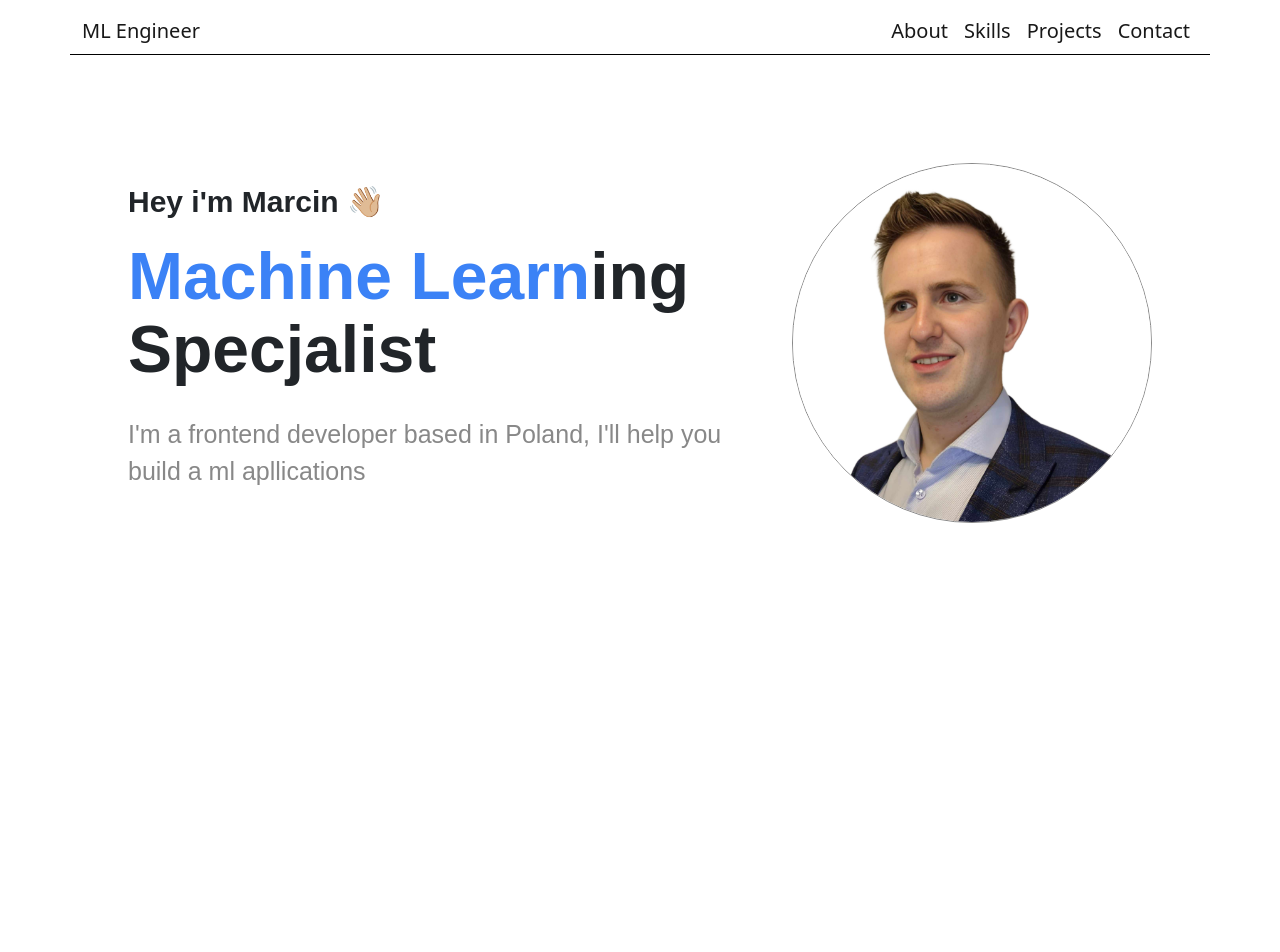
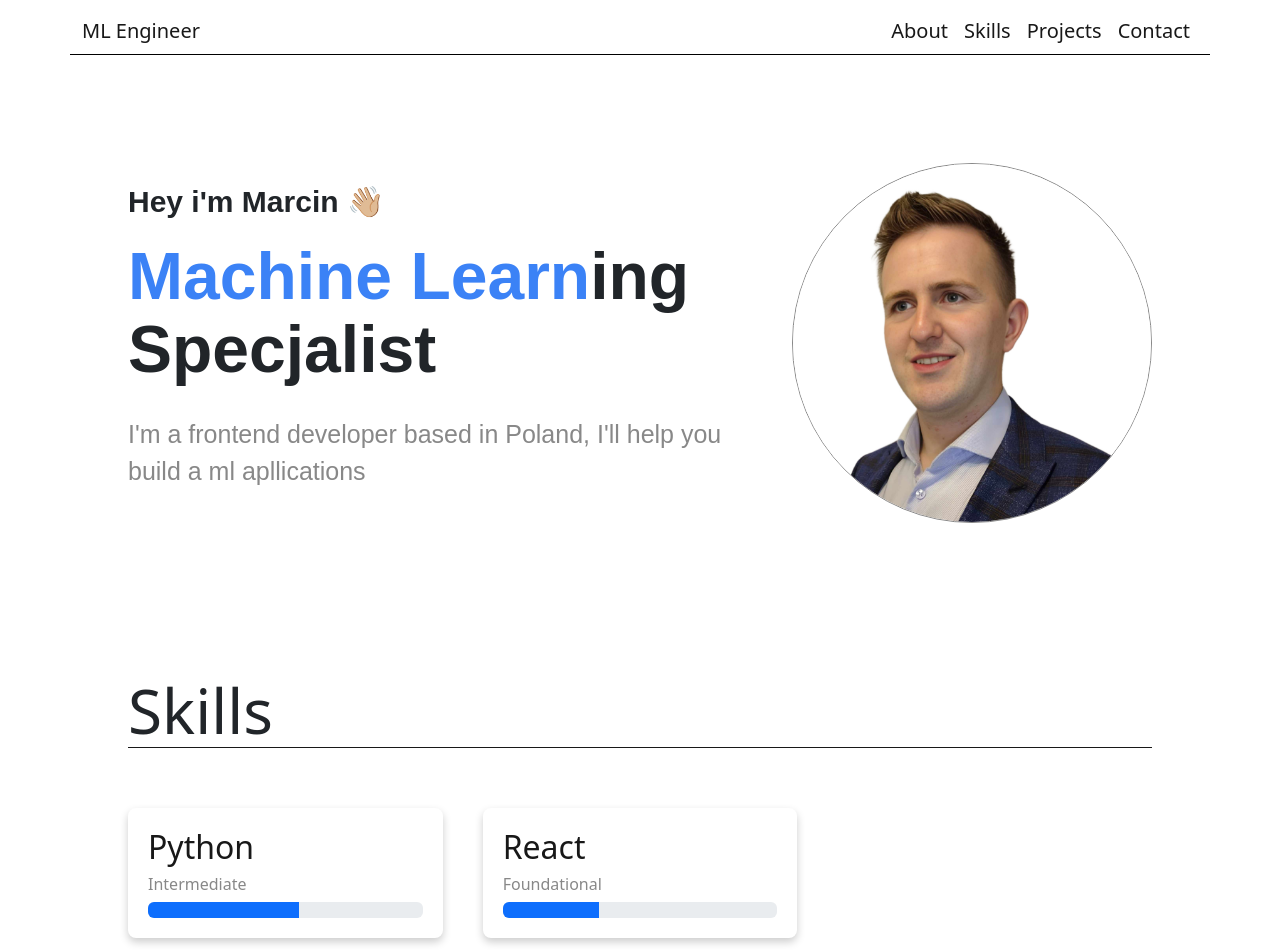
Before and after one commit to Oleksy1121/ml-engineer-portfolio, a React (Create React App) app in the folder frontend/: page / in a window 1280 px wide. Shown: the top 952 px of the page. Before the commit the page ends 800 px from the top, so only its background shows below. Built offline with nearby package versions, Linux system fonts and the light colour scheme.

Commit message:
feat: implement skills section

```diff
--- a/frontend/src/App.css
+++ b/frontend/src/App.css
@@ -3,6 +3,7 @@
   --color-text: #181818;
   --color-accent:  #3B82F6;
   --color-light-gray: #888888;
+  --Section-header-size: 62px;
 }
 
 * {
--- a/frontend/src/components/Portfolio/index.js
+++ b/frontend/src/components/Portfolio/index.js
@@ -2,12 +2,14 @@ import React from 'react'
 import { PortfolioContainer } from './styles'
 import Navbar from '../Navbar'
 import Home from '../Home'
+import Skills from '../Skills'
 
 function Portfolio() {
   return (
     <PortfolioContainer>
       <Navbar></Navbar>
       <Home></Home>
+      <Skills></Skills>
 
     </PortfolioContainer>
 
--- /dev/null
+++ b/frontend/src/components/Skills/index.js
@@ -0,0 +1,60 @@
+import React from "react"
+import {
+
+    H6,
+
+    SkillItem,
+
+    SkillsGrid,
+    SkillsSection,
+    SkilltTitle,
+    StyledProgressBar,
+} from "./styles"
+
+
+function Skills() {
+
+    const proficiencyLevels = [
+        {level: 'beginner', level_id: 1, value: 10},
+        {level: 'foundational', level_id: 2, value: 35},
+        {level: 'intermediate', level_id: 3, value: 55},
+        {level: 'advanced', level_id: 4, value: 65},
+        {level: 'expert', level_id: 5, value: 80},
+        {level: 'master', level_id: 6, value: 100},
+    ]
+
+
+    const skillList = [
+        { name: "Python", level: 'intermediate', type: "Language", variant: "info" },
+        { name: "React", level: 'foundational', type: "Framework", variant: "primary" },
+
+    ]
+
+    return (
+        <SkillsSection>
+            <SkilltTitle>Skills</SkilltTitle>
+            <SkillsGrid>
+              {skillList?.map((skill, index) => {
+                    const proficiencyDetail = proficiencyLevels.find(level => level.level === skill.level);
+                    if (!proficiencyDetail) {
+                        console.warn(`Nie znaleziono poziomu zaawansowania dla ID: ${skill.level_id} dla umiejętności: ${skill.name}`);
+                        return null;
+                    }
+
+                    return(
+                    <SkillItem key={index}>
+                        <h2>{skill.name}</h2>
+                        <H6>{skill.level}</H6>
+                        <StyledProgressBar
+                            now={proficiencyDetail.value}
+                        ></StyledProgressBar>
+                    </SkillItem>
+                    )
+              })}
+
+            </SkillsGrid>
+        </SkillsSection>
+    )
+}
+
+export default Skills
--- /dev/null
+++ b/frontend/src/components/Skills/styles.js
@@ -0,0 +1,62 @@
+import styled from "styled-components";
+import { ProgressBar } from "react-bootstrap";
+
+export const SkillsSection = styled.div`
+width: 80%;
+//border: 1px solid black;
+margin: auto;
+
+`
+
+export const SkilltTitle = styled.h1`
+    margin-top: 50px;
+    width: 100%;
+    text-align: left;
+    border-bottom: 1px solid var(--color-text);
+    font-size: var(--Section-header-size);
+
+`
+
+export const StyledProgressBar = styled(ProgressBar)`
+    width: 100%;
+
+`
+
+
+export const SkillItem = styled.div`
+  background-color: var(--color-bg);
+  padding: 20px;
+  border-radius: 8px;
+  box-shadow: 0 4px 8px rgba(0, 0, 0, 0.2);
+  text-align: left;
+  color: var(--color-text);
+`;
+
+
+export const SkillsGrid = styled.div`
+  display: grid;
+  grid-template-columns: repeat(auto-fit, minmax(20%, 1fr));
+  gap: 40px;
+  width: 100%;
+  margin: 60px auto;
+
+  @media (max-width: 1600px) {
+    grid-template-columns: repeat(3, 1fr);
+  }
+
+  @media (max-width: 1150px) {
+    grid-template-columns: repeat(2, 1fr);
+  }
+
+  @media (max-width: 480px) {
+    grid-template-columns: 1fr;
+  }
+`;
+
+export const H6 = styled.h6`
+  color: var(--color-light-gray);
+
+  &::first-letter{
+    text-transform: capitalize;
+  }
+`
```
